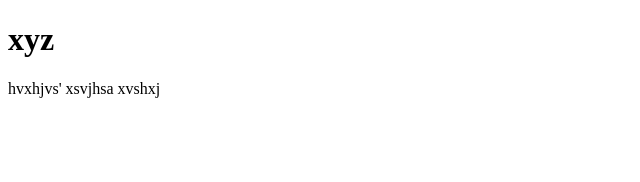
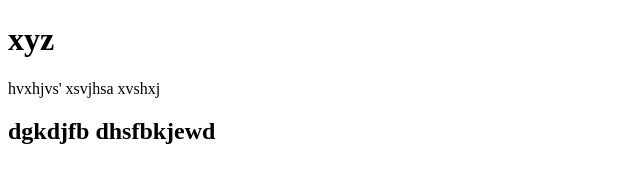
Before and after one commit to swaraj1501/repo3, a plain HTML site: page index.html in a window 1280 px wide. Shown: the whole page, without its empty margins (0-640 px from the left). Drawn offline with Linux system fonts and the light colour scheme.

Commit message:
third change

```diff
--- a/index.html
+++ b/index.html
@@ -11,5 +11,9 @@
         xsvjhsa
         xvshxj
     </p>
+
+    <h2>dgkdjfb
+        dhsfbkjewd
+    </h2>
 </body>
 </html>
```
